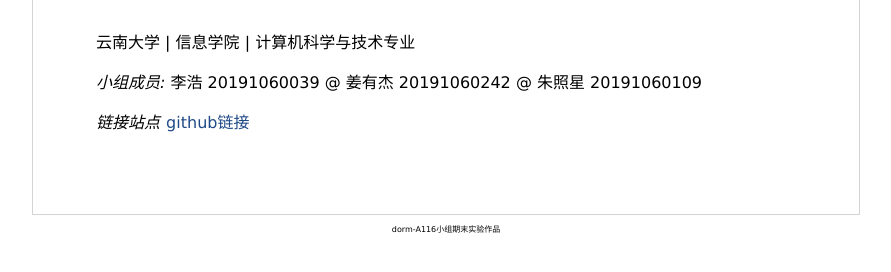
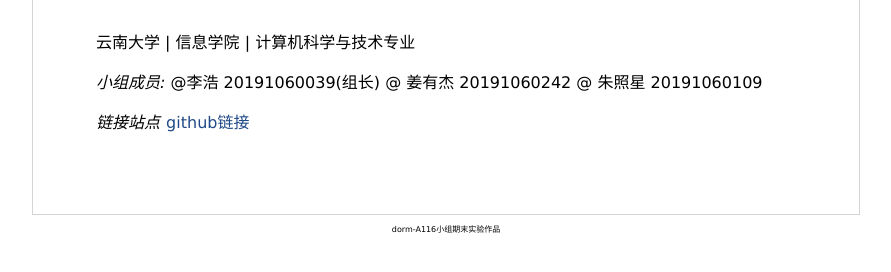
Before and after one commit to dorm-A116/dorm-A116.github.io, a plain HTML site: page about/index.html in a window 1280 px wide. Shown: the part 136-408 px from the top of the page, without its empty margins (194-1085 px from the left). Drawn offline with Linux system fonts and the light colour scheme.

Commit message:
第二次修改

```diff
--- a/about/index.html
+++ b/about/index.html
@@ -26,7 +26,7 @@
         <h2> dorm-A116小组 </h2>
         <p>云南大学 | 信息学院 | 计算机科学与技术专业</p>
 
-<p><em>小组成员:</em> 李浩 20191060039 @ 姜有杰 20191060242 @ 朱照星 20191060109</p>
+<p><em>小组成员:</em> @李浩 20191060039(组长) @ 姜有杰 20191060242 @ 朱照星 20191060109</p>
 
 <p><em>链接站点</em>  <a href="https://github.com/dorm-A116/dorm-A116.github.io">github链接</a></p>
 
```
